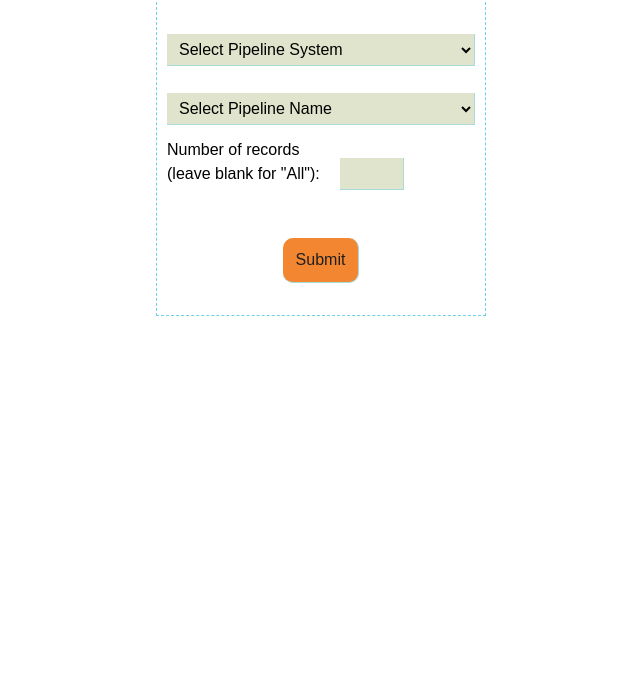
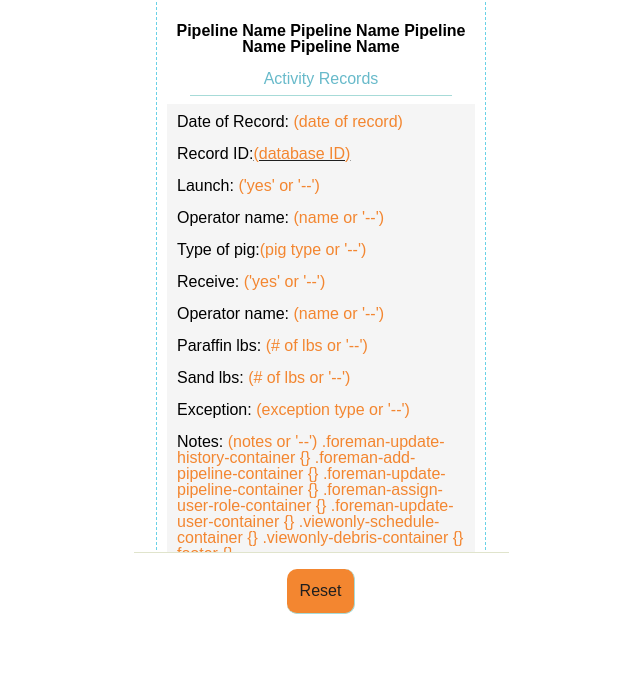
Before and after one commit to KSherrell/pipeline-pigging-ops-fullstack-capstone-project, a website: page index.html in a window 1280 px wide. Shown: the part 88-779 px from the top of the page, without its empty margins (319-959 px from the left). Drawn offline with nearby package versions, Linux system fonts and the light colour scheme; a web font is replaced by a local one.

Commit message:
addressed margins/paddings for Pigging History results

```diff
--- a/css/main.css
+++ b/css/main.css
@@ -477,8 +477,7 @@ html {}
         margin: 0 0 0 1rem;
     }
     .view-history-container div.history-results {
-        margin-top: 6rem;
-        margin-bottom: 3.2rem;
+        margin: 6rem 0 75px;
     }
     .view-history-container div.history-results p {
         margin-bottom: 1rem;
@@ -491,7 +490,7 @@ html {}
         text-align: center;
         z-index: 1;
         margin: 0 auto;
-        padding: 1rem 0 .5rem;
+        padding: 0 0 .5rem;
         background-color: #ffffff;
     }
     .view-history-container div.history-results div:nth-child(even) {
@@ -499,7 +498,7 @@ html {}
     }
     .view-history-container div.history-results h3+p {
         width: 85%;
-        text-align: center;
+        /*        text-align: center;*/
         color: #68baca;
         padding-bottom: .5rem;
         margin: 0 auto;
@@ -924,14 +923,12 @@ html {}
     }
 */
     /*  VIEW HISTORY  */
-/*
+    /*
     #pageViewHistory section {
         padding-top: 1rem;
     }
 */
-
-
-/*
+    /*
     .view-history-container form div select {
         margin-top: 1.5rem;
     }
@@ -966,6 +963,22 @@ html {}
     .pigging-activity-container div.months-pigs {
         margin: 1rem auto 0;
         padding-left: 1rem;
+    }
+    .view-history-container div.history-results div:first-child {
+        position: sticky;
+    }
+    .view-history-container div.history-results {
+        margin-top: 0;
+    }
+    .view-history-container div.submit-reset {
+        padding: 0 0 .75rem;
+        border-top: none;
+    }
+    .view-history-container div.submit-reset>div {
+        width: 375px;
+        margin: auto;
+        padding-top: 1rem;
+        border-top: 1px solid #E0E4CC;
     }
 }
 
@@ -1046,12 +1059,20 @@ html {}
         top: 0;
     }
     /*    VIEW HISTORY   */
+    .view-history-container div.history-results {
+        margin: 6rem 0 75px;
+        margin-top: inherit;
+        margin-bottom: 15vh;
+    }
     .view-history-container div.history-results div:first-child {
-        position: sticky;
+        position: relative;
+        top: 0;
     }
-    .view-history-container div.history-results {
-        margin-top: 2rem;
+    .view-history-container div.submit-reset {
+        height: 20vh;
+        border: none;
     }
+
     #pageAddPipeline section {
         padding-bottom: 1rem;
         margin-bottom: 4rem;
--- a/index.html
+++ b/index.html
@@ -835,6 +835,7 @@
         </header>
         <section class="view-history-container jsForemanPage">
 
+            <!--
             <form id="piggingHistory" method="">
                 <div>
                     <select name="pipeline-systems" required>
@@ -862,13 +863,13 @@
                     <button form="piggingHistory" type="submit">Submit</button>
                 </div>
             </form>
+-->
 
 
 
-<!--
             <div class="history-results">
                 <div>
-                    <h3>Pipeline Name</h3>
+                    <h3>Pipeline Name Pipeline Name Pipeline Name Pipeline Name</h3>
                     <p>Activity Records</p>
                 </div>
                 <div class="activity-records">
@@ -932,14 +933,13 @@
                     footer {}</span></p>
                 </div>
             </div>
--->
 
-<!--
 
             <div class="submit-reset">
+                <div>
                     <button form="piggingHistory" type="reset">Reset</button>
                 </div>
--->
+            </div>
 
         </section>
     </main>
```
Lines whose indentation alone changed are shown as unchanged.
